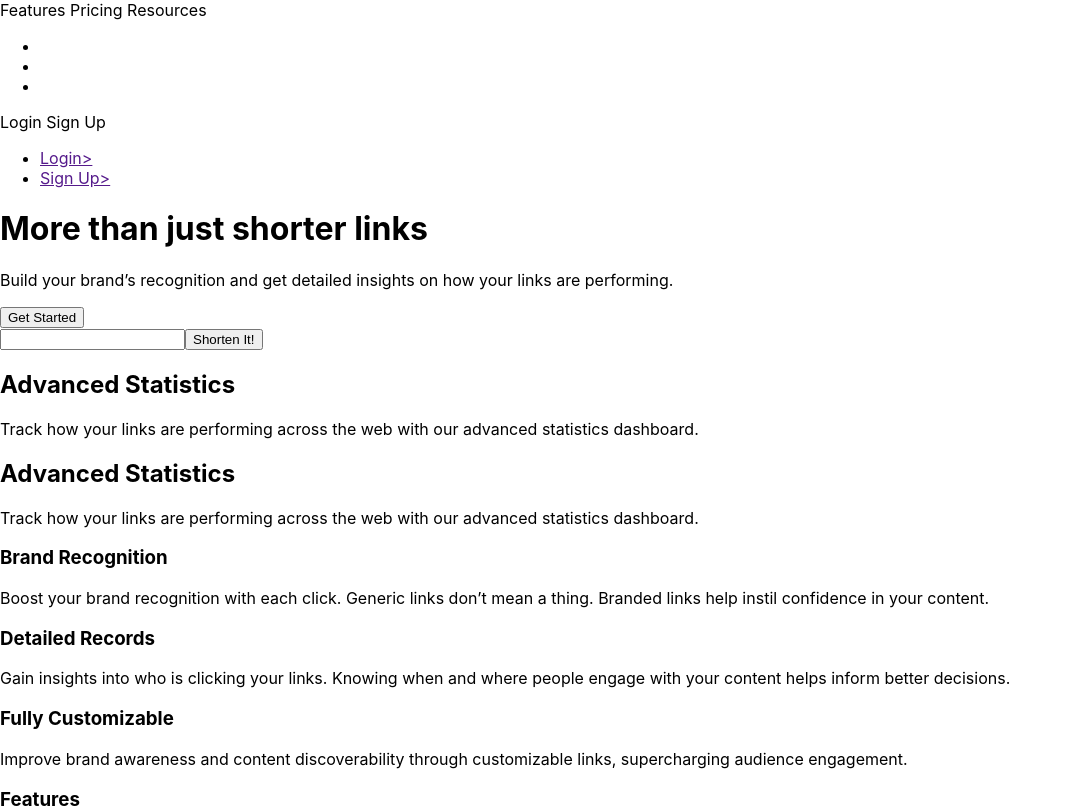
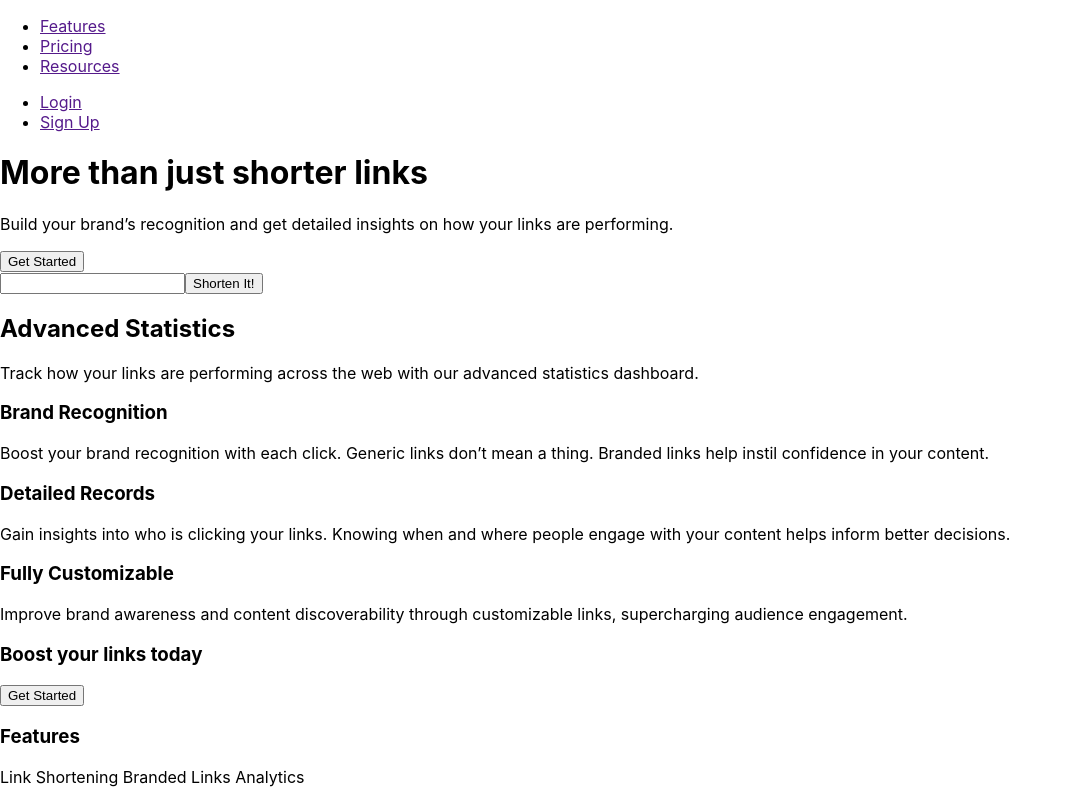
Before and after one commit to johnyoun28/shorter-url, a React (Create React App) app: page / in a window 1280 px wide. Shown: the top 808 px of the page, without its empty margins (0-1068 px from the left). Built offline with nearby package versions, Linux system fonts and the light colour scheme.

Commit message:
fixed html

```diff
--- a/src/components/pages/BodyBottom.jsx
+++ b/src/components/pages/BodyBottom.jsx
@@ -3,15 +3,6 @@ import React from 'react';
 const BodyBottom = () => {
   return (
     <div>
-      <div>
-        <h2>Advanced Statistics</h2>
-
-        <p>
-          Track how your links are performing across the web with our advanced
-          statistics dashboard.
-        </p>
-      </div>
-
       <div>
         <h3>Brand Recognition</h3>
 
@@ -38,6 +29,12 @@ const BodyBottom = () => {
           customizable links, supercharging audience engagement.
         </p>
       </div>
+
+      <div>
+        <h3>Boost your links today</h3>
+
+        <button>Get Started</button>
+      </div>
     </div>
   );
 };
--- a/src/components/pages/Nav.jsx
+++ b/src/components/pages/Nav.jsx
@@ -5,28 +5,26 @@ const Nav = () => {
     <div>
       <nav>
         <div>
-          Features Pricing Resources
           <ul>
             <li>
-              <a href="" Features></a>
+              <a href="">Features</a>
             </li>
             <li>
-              <a href="" Pricing></a>
+              <a href="">Pricing</a>
             </li>
             <li>
-              <a href="" Resources></a>
+              <a href=""> Resources</a>
             </li>
           </ul>
         </div>
 
         <div>
-          Login Sign Up
           <ul>
             <li>
-              <a href="">Login></a>
+              <a href="">Login</a>
             </li>
             <li>
-              <a href="">Sign Up></a>
+              <a href="">Sign Up</a>
             </li>
           </ul>
         </div>
```
